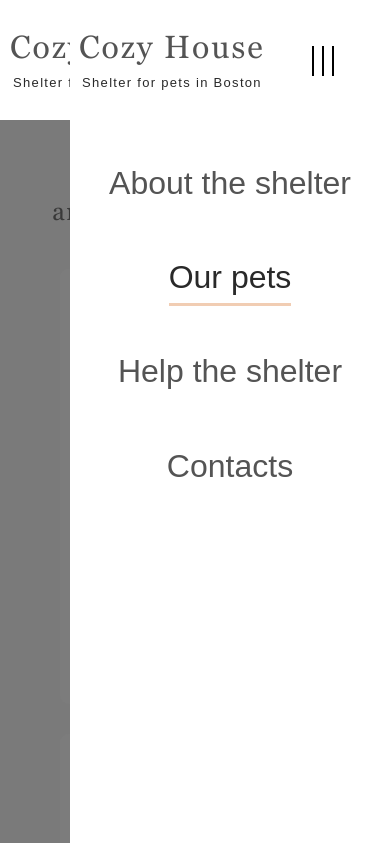
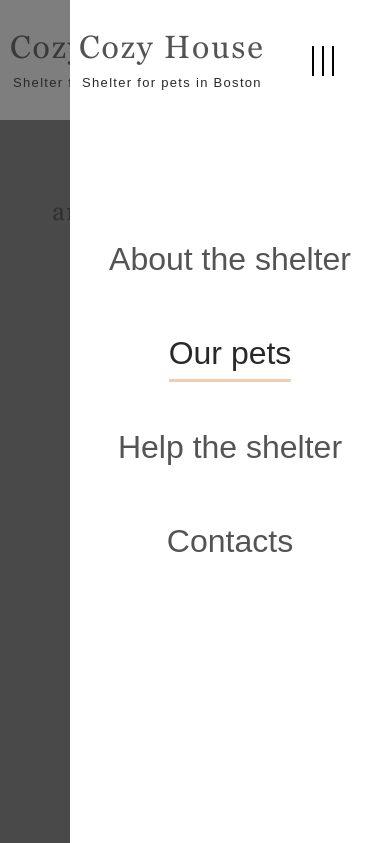
Before and after one commit to Ol4ik88/RSS_JS2022, a plain HTML site: page shelter/pages/pets/pets.html in a window 390 px wide. Both pictures are taken after a click on the element 322 px from the left and 61 px from the top of the page. Shown: the top 843 px of the page. Drawn offline with Linux system fonts and the light colour scheme; a web font is replaced by a local one.

Commit message:
fix: fixed bugs in the menu and slider

```diff
--- a/shelter/pages/main/styleM.css
+++ b/shelter/pages/main/styleM.css
@@ -305,10 +305,6 @@ body {
   -webkit-transition: all 0.5s ease;
   -o-transition: all 0.5s ease;
   transition: all 0.5s ease;
-}
-
-.menu__item:nth-last-child(-n+2) {
-  pointer-events: none;
 }
 
 .not-only__container {
@@ -825,11 +821,6 @@ body {
   .slider__cards {
     gap: 0 40px;
   }
-  /* .card{
-		&:last-child{
-			display: none;
-		}
-	} */
   .carousel-wrapper {
     width: 580px;
   }
@@ -955,14 +946,26 @@ body {
   }
   .menu__list {
     z-index: 4;
-    display: block;
+    display: -webkit-box;
+    display: -ms-flexbox;
+    display: flex;
+    -webkit-box-orient: vertical;
+    -webkit-box-direction: normal;
+        -ms-flex-direction: column;
+            flex-direction: column;
     position: fixed;
+    -webkit-box-align: center;
+        -ms-flex-align: center;
+            align-items: center;
+    -webkit-box-pack: center;
+        -ms-flex-pack: center;
+            justify-content: center;
     top: 0;
     right: -100%;
     width: 320px;
     height: 100%;
     background-color: #292929;
-    padding: 158px 38px;
+    padding: 0px 38px;
     -webkit-transition: all 0.3s linear;
     -o-transition: all 0.3s linear;
     transition: all 0.3s linear;
--- a/shelter/pages/pets/pets.html
+++ b/shelter/pages/pets/pets.html
@@ -12,6 +12,7 @@
 	<div class="wrapper">
 		<div class="overlay"></div>
 		<header class="header" id="header">
+			<div class="overlay"></div>
 			<div class="header__container">
 				<a class="header__logo" href="../main/index.html">
 					<h1 class="title">Cozy House</h1>
--- a/shelter/pages/pets/scriptP.js
+++ b/shelter/pages/pets/scriptP.js
@@ -1,23 +1,50 @@
 "use strict";
 const menuIcon=document.querySelector('.menu__icon');
-const overlay=document.querySelector('.overlay');
+const overlayAll=document.querySelectorAll('.overlay');
 const logoBurger=document.querySelector('.header__logo-burger');
 const menulist=document.querySelector('.menu__list');
-
+const menuLinks=document.querySelectorAll('.menu__link');
+const headerLogo=document.querySelector('.header__logo');
 
 menuIcon.addEventListener("click", function(e){
-	overlay.classList.toggle("active");
 	logoBurger.classList.toggle("active");
 	menuIcon.classList.toggle("active");
 	menulist.classList.toggle("active");
 	document.body.classList.toggle('lock');
+	overlayAll.forEach(overlay => {
+		overlay.classList.toggle("active");
+	});
+});
+//клик на пунктах меню
+if(menuLinks.length>0){
+	menuLinks.forEach(menuLink =>{
+		menuLink.addEventListener('click',onMenuLinkClick);
+	});
+	function onMenuLinkClick() {
+		if (menuIcon.classList.contains('active')){
+			overlayAll.forEach(overlay => {
+				overlay.classList.remove("active");
+			});
+			logoBurger.classList.remove("active");
+			menuIcon.classList.remove("active");
+			menulist.classList.remove("active");
+
+			document.body.classList.remove('lock');
+		}
+	}
+}
+//клик по затемнению
+overlayAll.forEach(overlay => {
+	overlay.addEventListener("click", clickOverlay)
 
 });
-overlay.addEventListener("click", function(e){
-	overlay.classList.remove("active");
+function clickOverlay(){
+	overlayAll.forEach(overlay => {
+		overlay.classList.remove("active");
+	});
 	logoBurger.classList.remove("active");
 	menuIcon.classList.remove("active");
 	menulist.classList.remove("active");
 	document.body.classList.remove('lock');
 
-});
+}
--- a/shelter/pages/pets/styleP.css
+++ b/shelter/pages/pets/styleP.css
@@ -246,6 +246,10 @@ body {
   color: #292929;
 }
 
+.header__logo.lock {
+  pointer-events: none;
+}
+
 .header__logo-burger {
   position: fixed;
   top: 30px;
@@ -305,10 +309,6 @@ body {
   -webkit-transition: all 0.5s ease;
   -o-transition: all 0.5s ease;
   transition: all 0.5s ease;
-}
-
-.menu__item:nth-last-child(-n+2) {
-  pointer-events: none;
 }
 
 .section {
@@ -626,14 +626,26 @@ body {
   }
   .menu__list {
     z-index: 4;
-    display: block;
+    display: -webkit-box;
+    display: -ms-flexbox;
+    display: flex;
+    -webkit-box-orient: vertical;
+    -webkit-box-direction: normal;
+        -ms-flex-direction: column;
+            flex-direction: column;
     position: fixed;
+    -webkit-box-align: center;
+        -ms-flex-align: center;
+            align-items: center;
+    -webkit-box-pack: center;
+        -ms-flex-pack: center;
+            justify-content: center;
     top: 0;
     right: -100%;
     width: 320px;
     height: 100%;
     background-color: #FFFFFF;
-    padding: 158px 38px;
+    padding: 0px 38px;
     -webkit-transition: all 0.3s linear;
     -o-transition: all 0.3s linear;
     transition: all 0.3s linear;
```
Also changed, not shown: shelter/pages/main/scriptM.js (+34 -9 lines).
